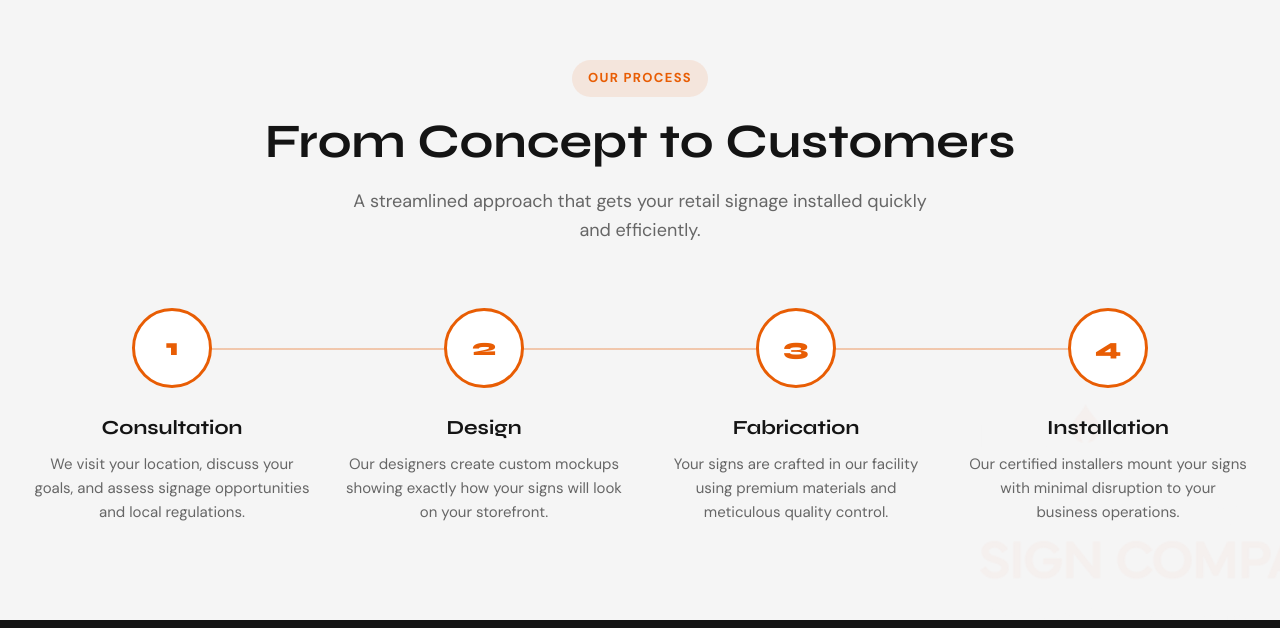
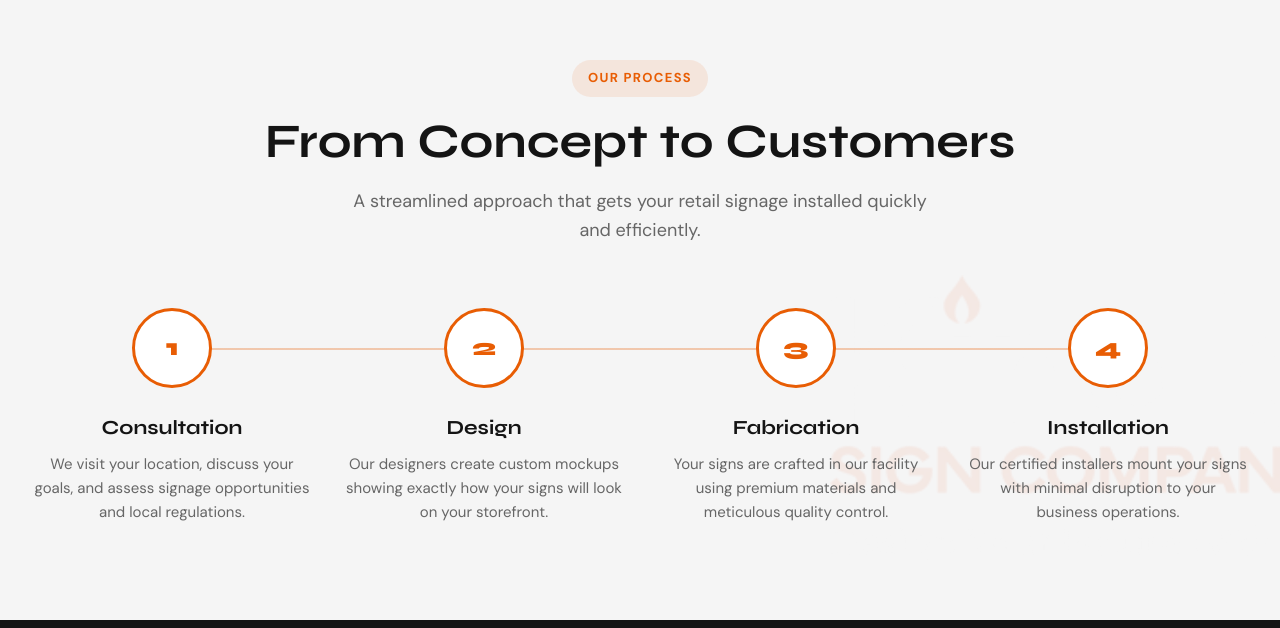
Before and after one commit to ashleighcodess/kindlesign, an Eleventy site: page industries/retail-signs.html in a window 1280 px wide. Shown: the part 3892-4520 px from the top of the page. Built offline with nearby package versions, Linux system fonts and the light colour scheme; Eleventy itself is replaced by a stand-in of ours; files that its build step writes are made by us from their sources.

Commit message:
Increase watermark visibility
- Increase opacity from 3% to 8%
- Make watermark larger (500px instead of 400px)
- Adjust positioning for better visibility

Co-Authored-By: Claude Opus 4.5 <noreply@anthropic.com>

```diff
--- a/industries/retail-signs.html
+++ b/industries/retail-signs.html
@@ -390,7 +390,7 @@
 
         /* Process Section */
         .process { padding: 6rem 0; background: var(--light); position: relative; overflow: hidden; }
-        .process::before { content: ''; position: absolute; right: -100px; bottom: -100px; width: 400px; height: 400px; background: url('/images/kindle_print_edited.png') no-repeat center; background-size: contain; opacity: 0.03; pointer-events: none; }
+        .process::before { content: ''; position: absolute; right: -50px; bottom: -50px; width: 500px; height: 500px; background: url('/images/kindle_print_edited.png') no-repeat center; background-size: contain; opacity: 0.08; pointer-events: none; }
         .process-header { text-align: center; margin-bottom: 4rem; }
         .process-header .section-subtitle { margin: 0 auto; }
         .process-timeline { display: grid; grid-template-columns: repeat(4, 1fr); gap: 2rem; position: relative; }
```
Also changed, not shown: about.html (+1 -1 lines), industries/corporate-signs.html (+1 -1 lines), industries/healthcare-signs.html (+1 -1 lines), industries/real-estate-signs.html (+1 -1 lines), industries/restaurant-signs.html (+1 -1 lines).
